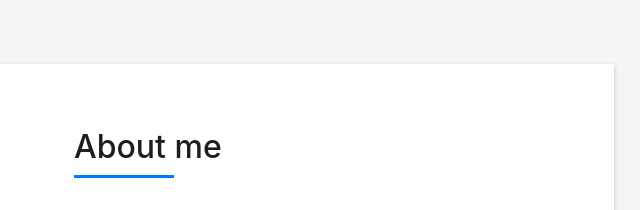
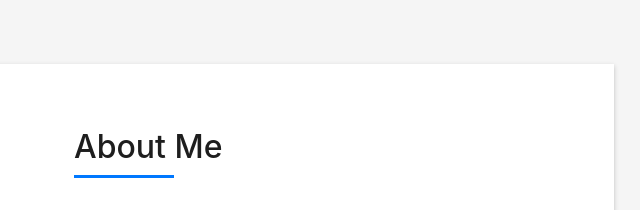
Before and after one commit to smug12345/YashJoshiPortfolio, a plain HTML site: page index.html in a window 1280 px wide. Shown: the part 800-1010 px from the top of the page, 581-1221 px from the left. Drawn offline with Linux system fonts and the light colour scheme; files whose address does not match are found by name.

Commit message:
Update index.html

```diff
--- a/index.html
+++ b/index.html
@@ -138,7 +138,7 @@
                 <div class="about-me pt-4 pt-md-0">
                   <div class="title-box-2">
                     <h5 class="title-left">
-                      About me
+                      About Me
                     </h5>
                   </div>
                   <p class="lead">
```
